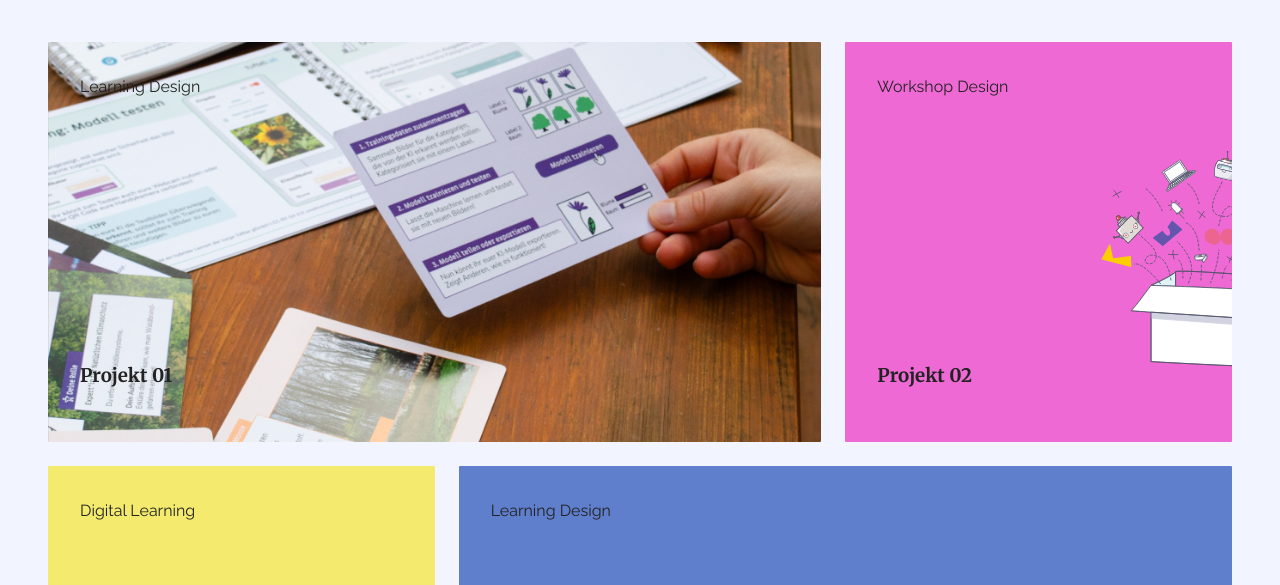
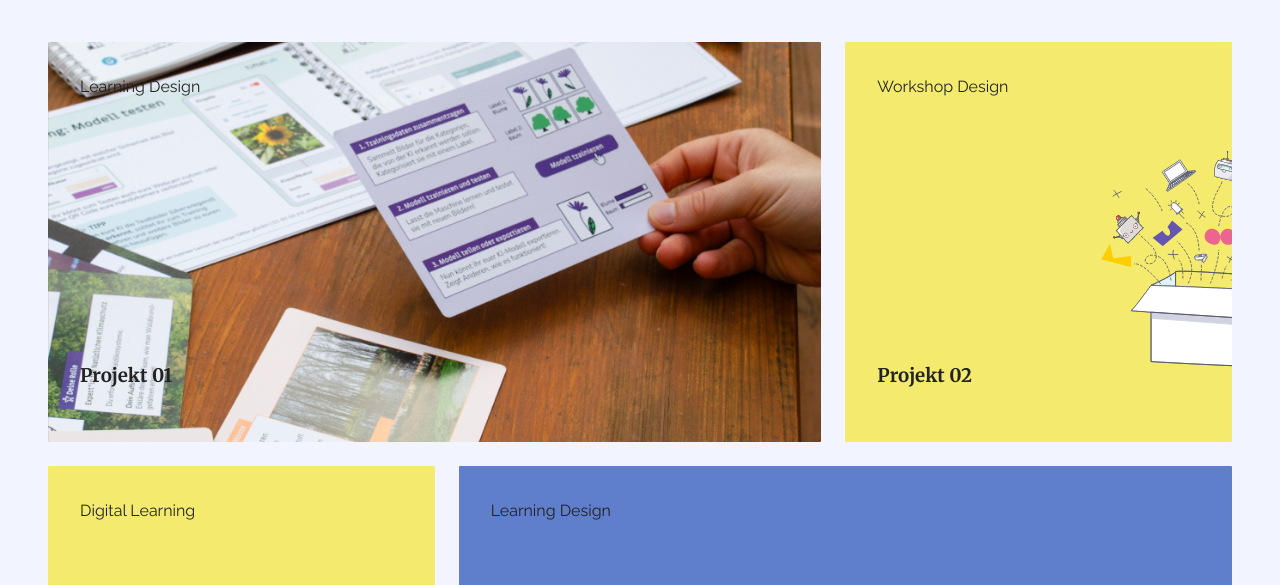
Before and after one commit to JoanCarolin/joan-carolin, a plain HTML site: page work.html in a window 1280 px wide. Shown: the part 215-800 px from the top of the page. Drawn offline with Linux system fonts and the light colour scheme.

Commit message:
Update style.css

```diff
--- a/css/style.css
+++ b/css/style.css
@@ -207,7 +207,7 @@ h1 {
 }
 
 .project-02 {
-    background-color: var(--color-secondary);
+    background-color: var(--color-accent);
 }
 
 .project-03 {
```
